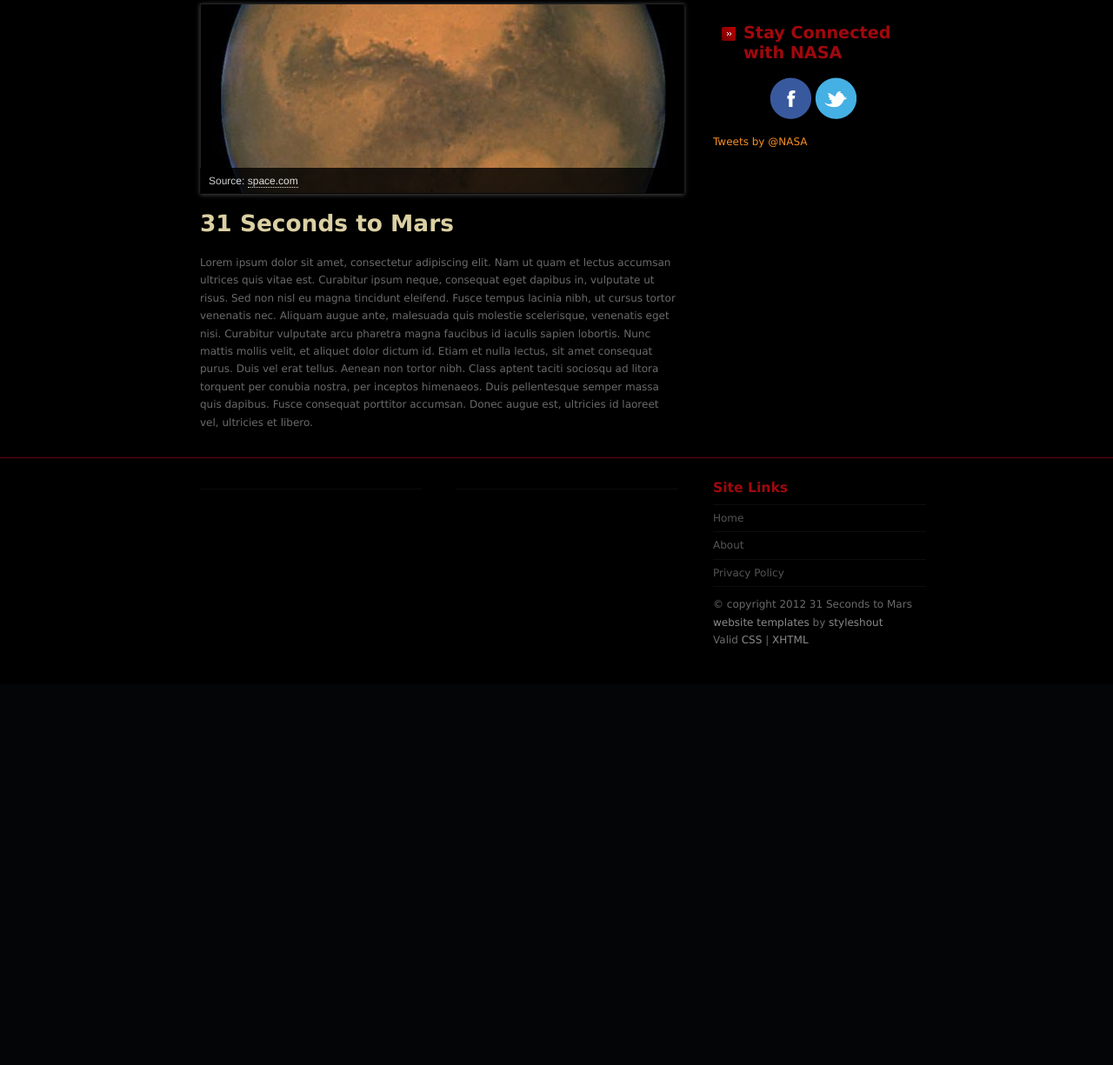
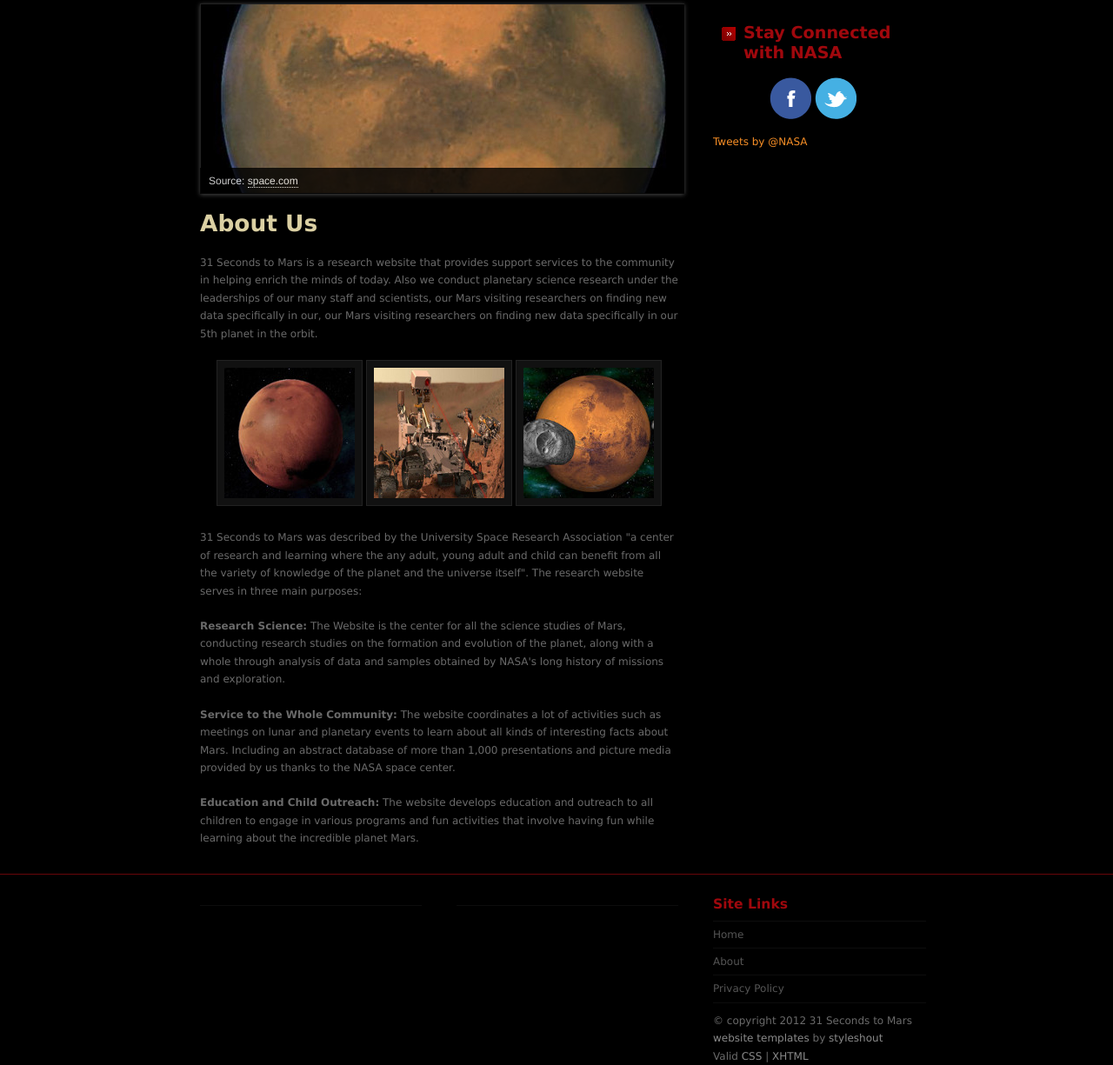
Before and after one commit to jonathanmtran/31secondstomars, a PHP site: page / in a window 1280 px wide. Shown: the part 136-1361 px from the top of the page at 87% size. Before the commit the page ends 879 px from the top, so only its background shows below. Run offline with PHP 8.4, Linux system fonts and the light colour scheme; some libraries are stand-ins or nearby versions.

Commit message:
Replaced placeholder text on index

```diff
--- a/index.php
+++ b/index.php
@@ -33,8 +33,19 @@ include 'header.php';
 				</div>
 			</div>
 
-			<h1>31 Seconds to Mars</h1>
-			<p>Lorem ipsum dolor sit amet, consectetur adipiscing elit. Nam ut quam et lectus accumsan ultrices quis vitae est. Curabitur ipsum neque, consequat eget dapibus in, vulputate ut risus. Sed non nisl eu magna tincidunt eleifend. Fusce tempus lacinia nibh, ut cursus tortor venenatis nec. Aliquam augue ante, malesuada quis molestie scelerisque, venenatis eget nisi. Curabitur vulputate arcu pharetra magna faucibus id iaculis sapien lobortis. Nunc mattis mollis velit, et aliquet dolor dictum id. Etiam et nulla lectus, sit amet consequat purus. Duis vel erat tellus. Aenean non tortor nibh. Class aptent taciti sociosqu ad litora torquent per conubia nostra, per inceptos himenaeos. Duis pellentesque semper massa quis dapibus. Fusce consequat porttitor accumsan. Donec augue est, ultricies id laoreet vel, ultricies et libero.</p>
+			<h1>About Us</h1>
+			<p>31 Seconds to Mars is a research website that provides support services to the community in helping enrich the minds of today. Also we conduct planetary science research under the leaderships of our many staff and scientists, our Mars visiting researchers on finding new data specifically in our, our Mars visiting researchers on finding new data specifically in our 5th planet in the orbit.</p>
+
+			<p style="text-align: center">
+				<img src="images/mars_1.jpg" />
+				<img src="images/rover_1.jpg" />
+				<img src="images/mars_2.jpg" />
+			</p>
+
+			<p>31 Seconds to Mars was described by the University Space Research Association "a center of research and learning where the any adult, young adult and child can benefit from all the variety of knowledge of the planet and the universe itself". The research website serves in three main purposes:</p>
+			<p><strong>Research Science:</strong> The Website is the center for all the science studies of Mars, conducting research studies on the formation and evolution of the planet, along with a whole through analysis of data and samples obtained by NASA's long history of missions and exploration.</p>
+			<p><strong>Service to the Whole Community:</strong> The website coordinates a lot of activities such as meetings on lunar and planetary events to learn about all kinds of interesting facts about Mars. Including an abstract database of more than 1,000 presentations and picture media provided by us thanks to the NASA space center.</p>
+			<p><strong>Education and Child Outreach:</strong> The website develops education and outreach to all children to engage in various programs and fun activities that involve having fun while learning about the incredible planet Mars.</p>
 
 		</div>
 
```
Also changed, not shown: images/mars_1.jpg (added), images/mars_2.jpg (added), images/rover_1.jpg (added).
